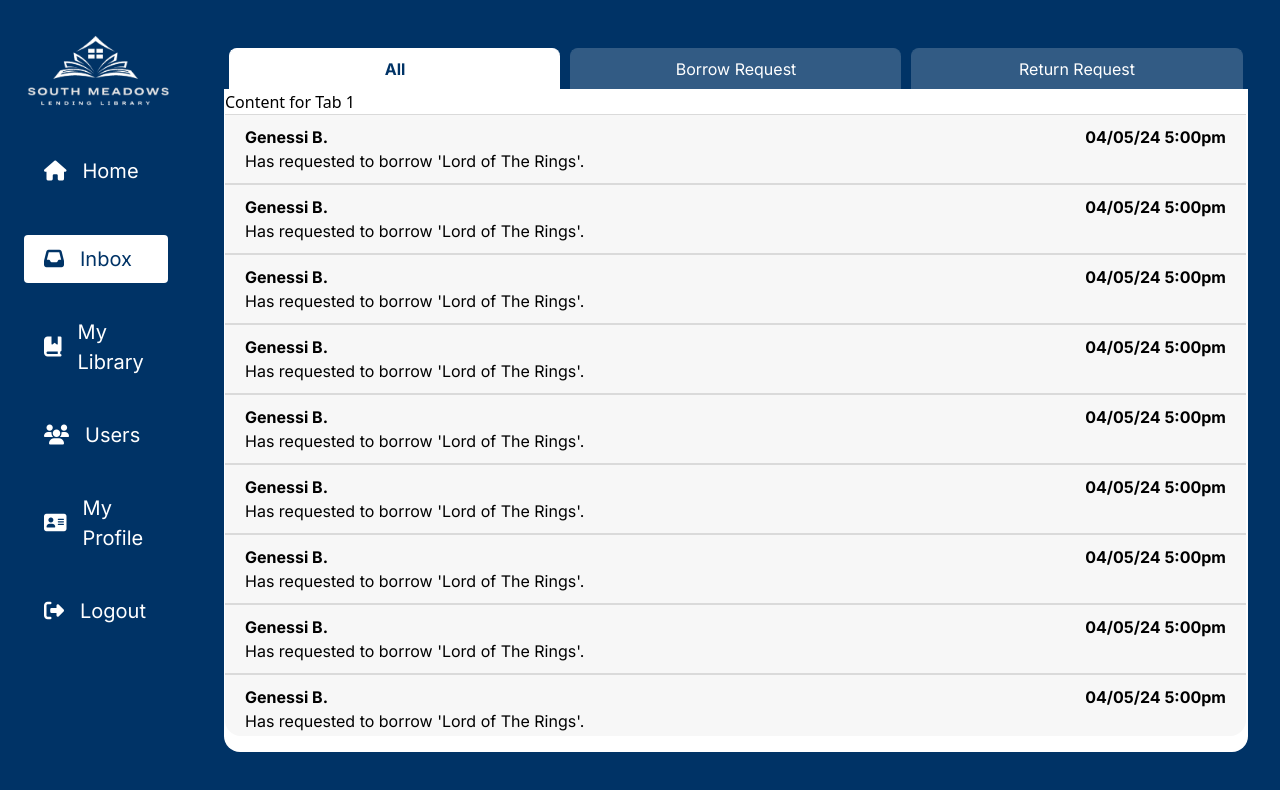
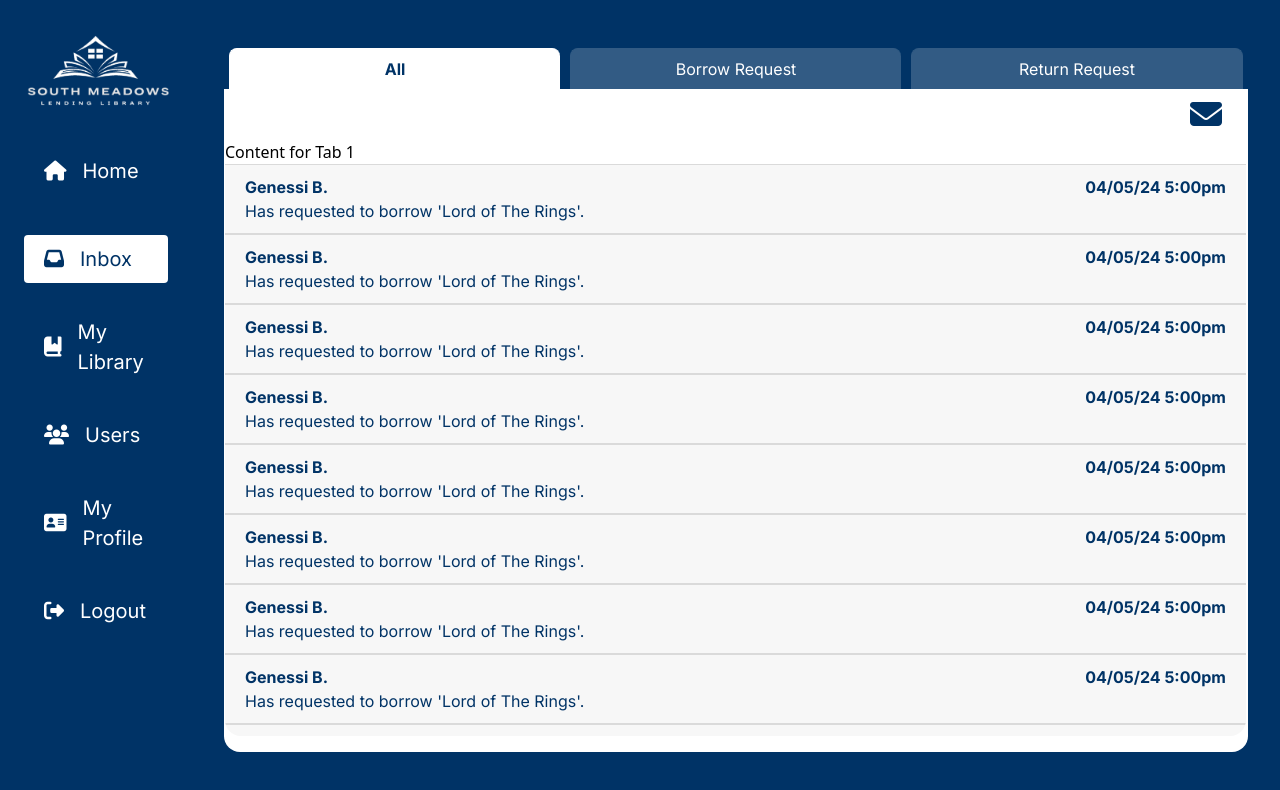
Before and after one commit to PMWeaver4/Champion-Library-App, a React (Vite) app in the folder Client/: page /inbox in a window 1280 px wide. Shown: the top 790 px of the page. Built offline with nearby package versions, Linux system fonts and the light colour scheme; a web font is replaced by a local one.

Commit message:
added email button

```diff
--- a/Client/src/Routes/Inbox/Inbox.jsx
+++ b/Client/src/Routes/Inbox/Inbox.jsx
@@ -38,6 +38,9 @@ export default function Inbox({ toggleMenu, pageTitle }) {
           <div className="inbox-tab-content">
             <div className="inbox-scrollbar">
               {/* need to add a div later to create a border between tabs and notifications */}
+              <div className="inbox-tab-email">
+              <button><i className="fa-solid fa-envelope"></i></button>
+              </div>
               {tabs.find((tab) => tab.id === activeTab)?.content}
               <NotificationTile />
               <NotificationTile />
--- a/Client/src/Routes/Inbox/_Inbox-mobile.scss
+++ b/Client/src/Routes/Inbox/_Inbox-mobile.scss
@@ -70,7 +70,7 @@
         width: 100%;
         height: 90%;
         border-radius: 1rem;
-        .inbox-scrollbar{
+        .inbox-scrollbar {
           border-radius: 1rem;
           display: flex;
           flex-direction: column;
@@ -78,11 +78,33 @@
           height: 100%;
           overflow-y: auto;
           overflow-x: hidden;
+          .inbox-tab-email {
+            color: #003366;
+            width: 100%;
+            padding-right: 1rem;
+            height: fit-content;
+            display: flex;
+            justify-content: right;
+            button {
+              width: fit-content;
+              height: fit-content;
+              padding: 8px;
+              transition: color 300ms ease-in-out, color 300ms ease-in-out;
+              &:hover {
+                color: rgb(153, 255, 0);
+              }
+              i {
+                font-size: 2rem;
+              }
+            }
+          }
         }
       }
     }
   }
 }
+
+
 
 // NotificationTile.jsx scss
 .component_notification-tile {
@@ -95,6 +117,8 @@
   border-left: none;
   font-size: 12pt;
   font-family: "Inter", sans-serif;
+  cursor: pointer;
+  color: #003366;
   &:hover {
     background-color: #003366;
     color: white;
```
